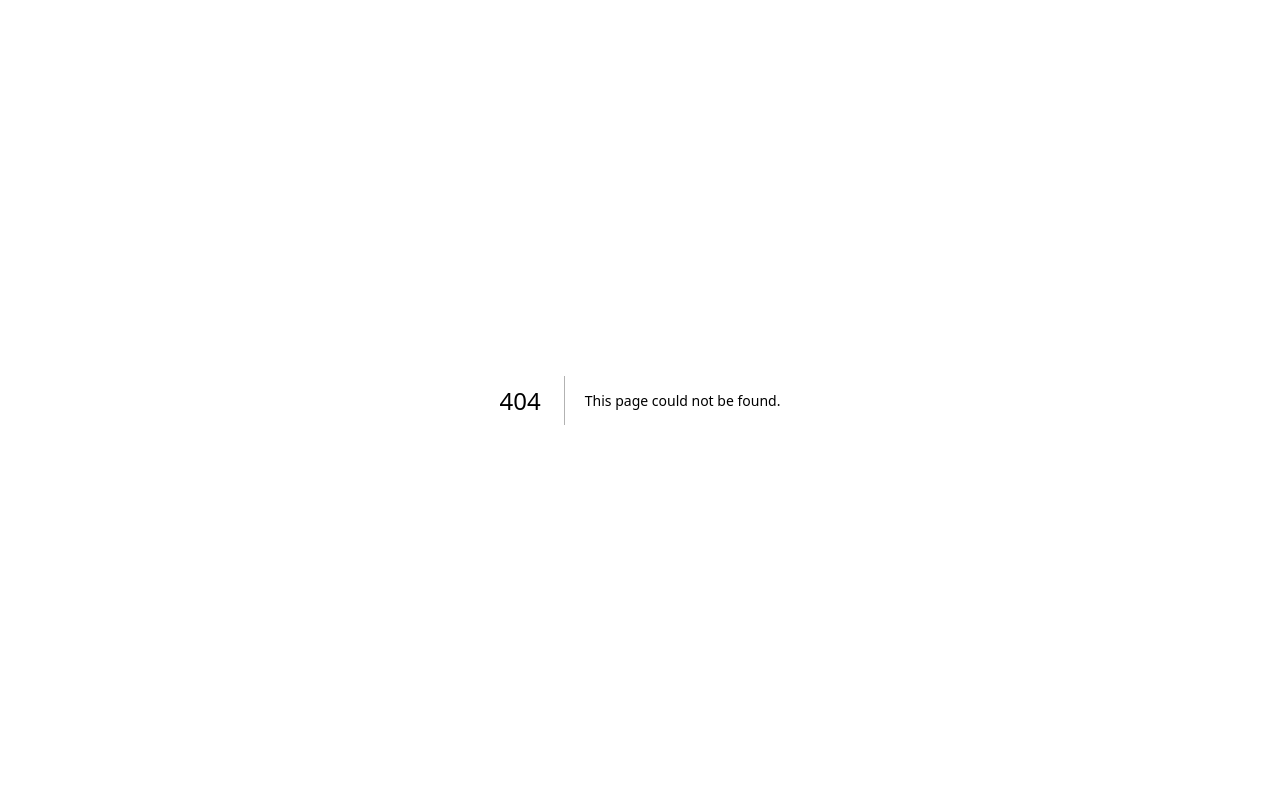
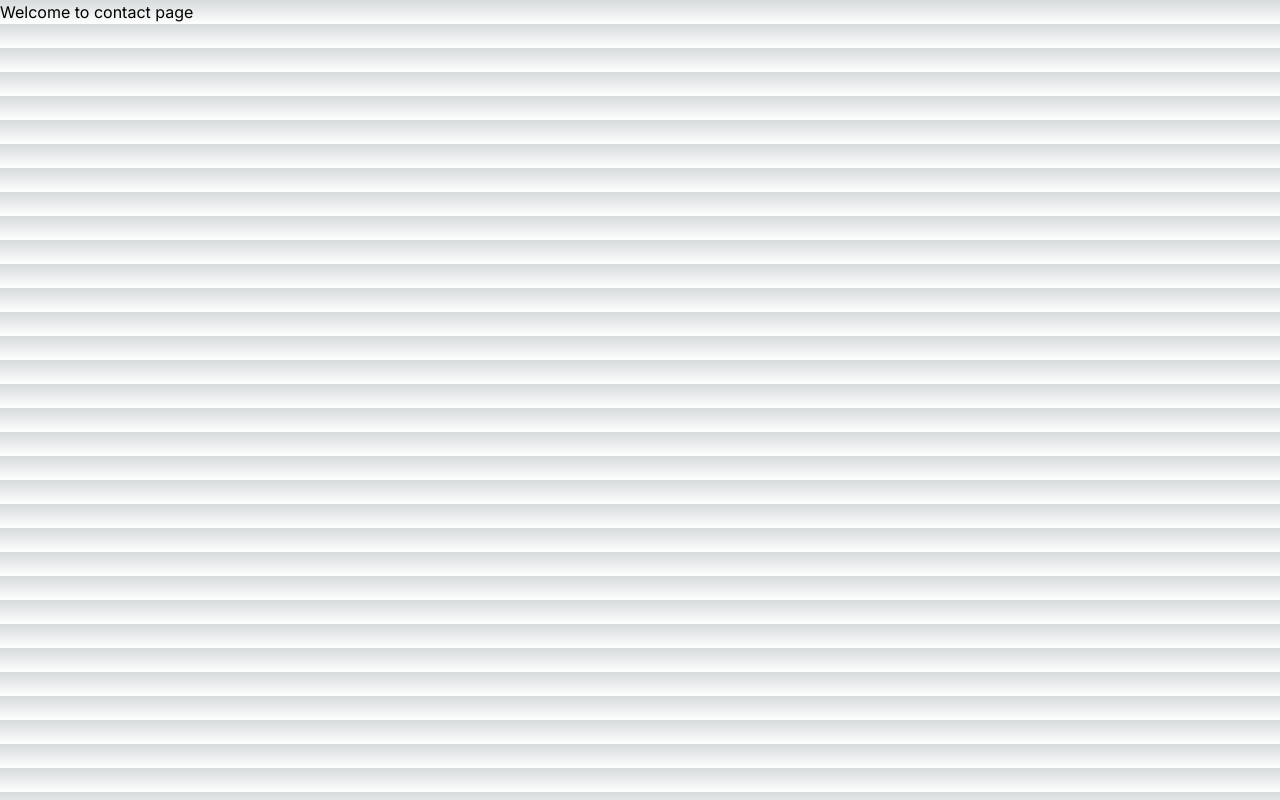
Before and after one commit to shabbir303/my-first-next.js-app, a Next.js app: page /contact in a window 1280 px wide. Before the commit this address had no page. Built offline with nearby package versions, Linux system fonts and the light colour scheme.

Commit message:
create dynamic page and console params

```diff
--- /dev/null
+++ b/src/app/contact/page.js
@@ -0,0 +1,11 @@
+
+
+const contactPage = () => {
+    return (
+        <div>
+            <h1>Welcome to contact page</h1>
+        </div>
+    );
+};
+
+export default contactPage;
--- /dev/null
+++ b/src/app/product/[id]/page.js
@@ -0,0 +1,11 @@
+
+const dynamicPage = ({params}) => {
+    console.log(params);
+    return (
+        <div>
+          <h1>this is dynamic page:{params.id} </h1>
+        </div>
+    );
+};
+
+export default dynamicPage;
```
